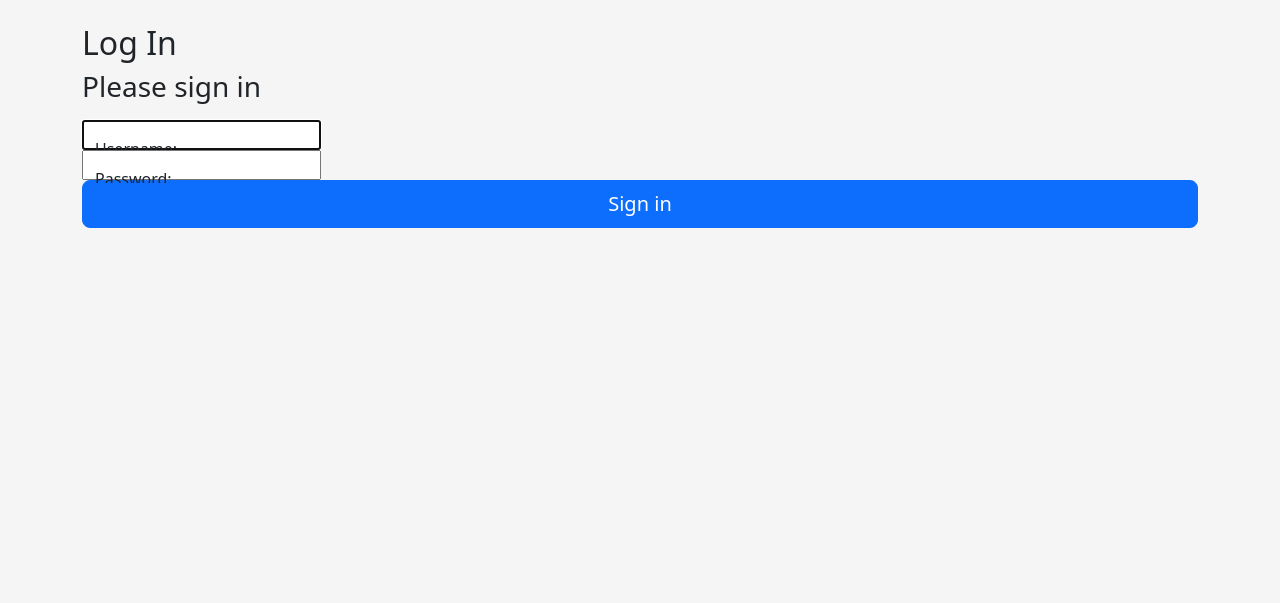
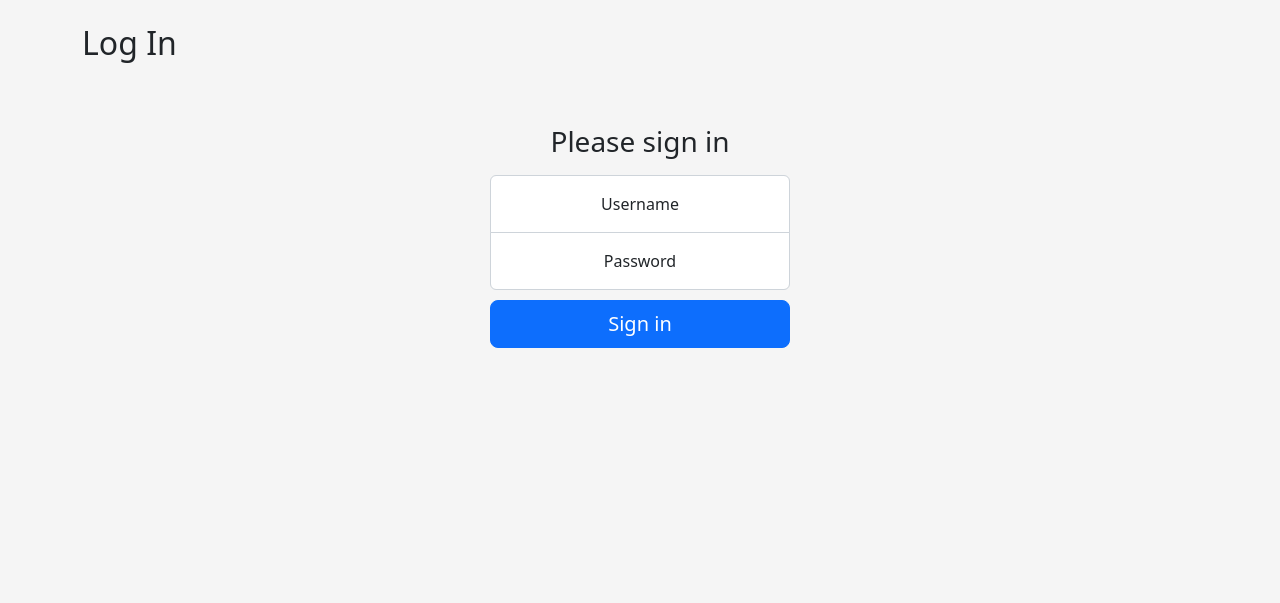
Before and after one commit to Bad-Grandpa/ReadWriteExecute, a Django app: page /accounts/login/ in a window 1280 px wide. Shown: the part 117-720 px from the top of the page. Run offline with Django 4.2, Linux system fonts and the light colour scheme.

Commit message:
Login form formatting fixed

```diff
--- a/ReadWriteExecute/urls.py
+++ b/ReadWriteExecute/urls.py
@@ -20,7 +20,7 @@ from django.shortcuts import redirect
 urlpatterns = [
     path('learnjapanese/', include('learnjapanese.urls')),
     path('', lambda req: redirect('/learnjapanese/')),
+    path('accounts/', include('accounts.urls')),
     path('accounts/', include('django.contrib.auth.urls')),
-    path('accounts/', include('accounts.urls')),
     path('admin/', admin.site.urls),
 ]
--- a/templates/registration/login.html
+++ b/templates/registration/login.html
@@ -1,11 +1,12 @@
 {% extends "base.html" %}
 {% load static %}
 
+{% block title %}<title>Sign in to your account</title>{% endblock title %}
 {% block head %}<link href="{% static 'css/login.css' %}" rel="stylesheet">{% endblock head %}
-{% block title %}<title>Sign in to your account</title>{% endblock title %}
 
 {% block content %}
 <h2>Log In</h2>
+<div class="form-signin text-center my-5">
     <form method="post">{% csrf_token %}
         <h1 class="h3 mb-3 fw-normal">Please sign in</h1>
 
@@ -26,4 +27,5 @@
             </ul>
         {% endif %}
     </form>
+</div>
 {% endblock content %}
```
Lines whose indentation alone changed are shown as unchanged.
